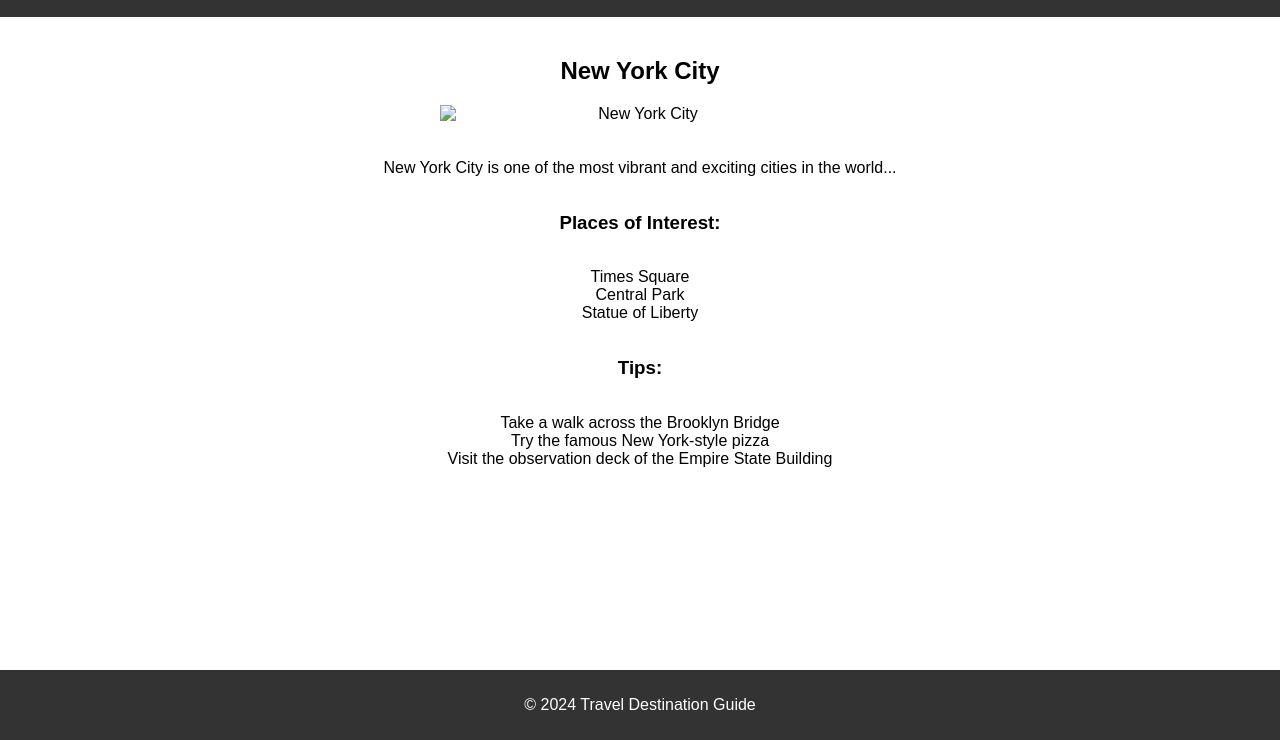
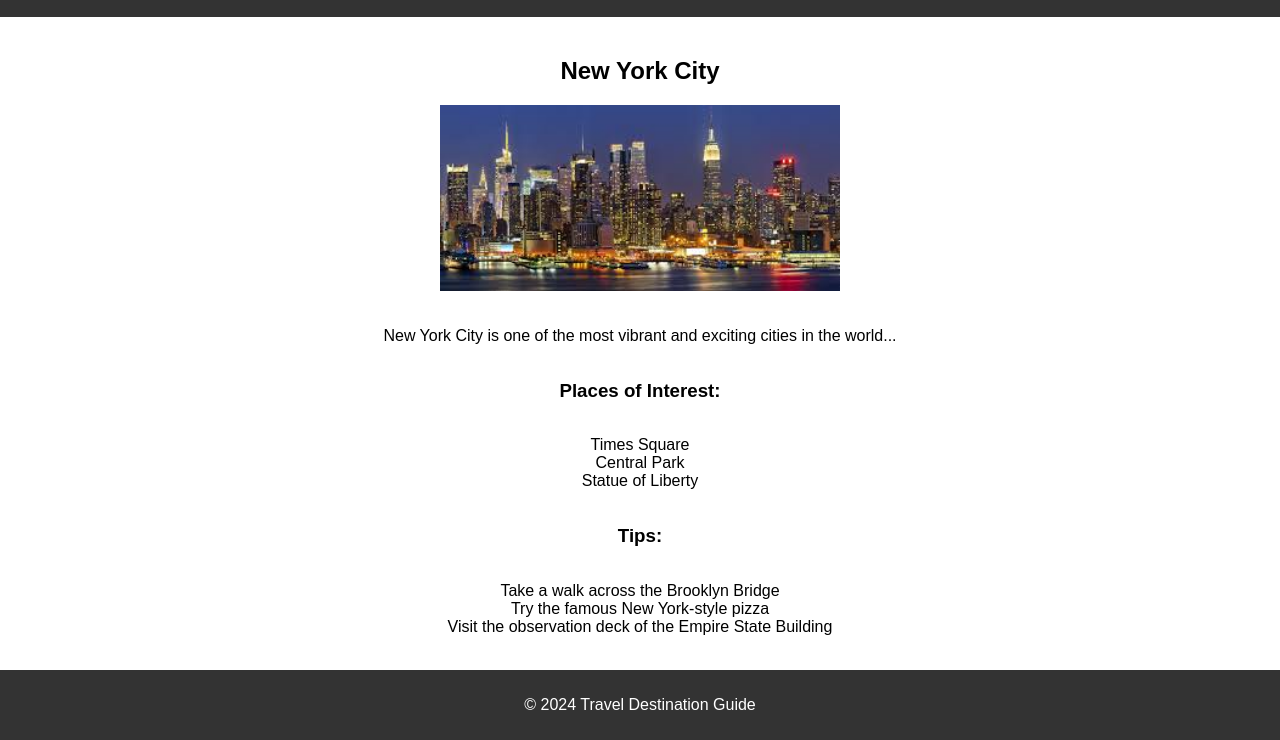
Before and after one commit to Nishanth-Addepalli/Travel_destination_guide, a plain HTML site: page index.html in a window 1280 px wide. Shown: the part 60-800 px from the top of the page. Drawn offline with Linux system fonts and the light colour scheme.

Commit message:
Update index.html

```diff
--- a/index.html
+++ b/index.html
@@ -14,7 +14,7 @@
         <section class="destination">
             <h2>New York City</h2>
             <div class="destination-info">
-                <img src="images.jpeg" alt="New York City">
+                <img src="travel.jpeg" alt="New York City">
                 <p>New York City is one of the most vibrant and exciting cities in the world...</p>
                 <h3>Places of Interest:</h3>
                 <ul>
```
